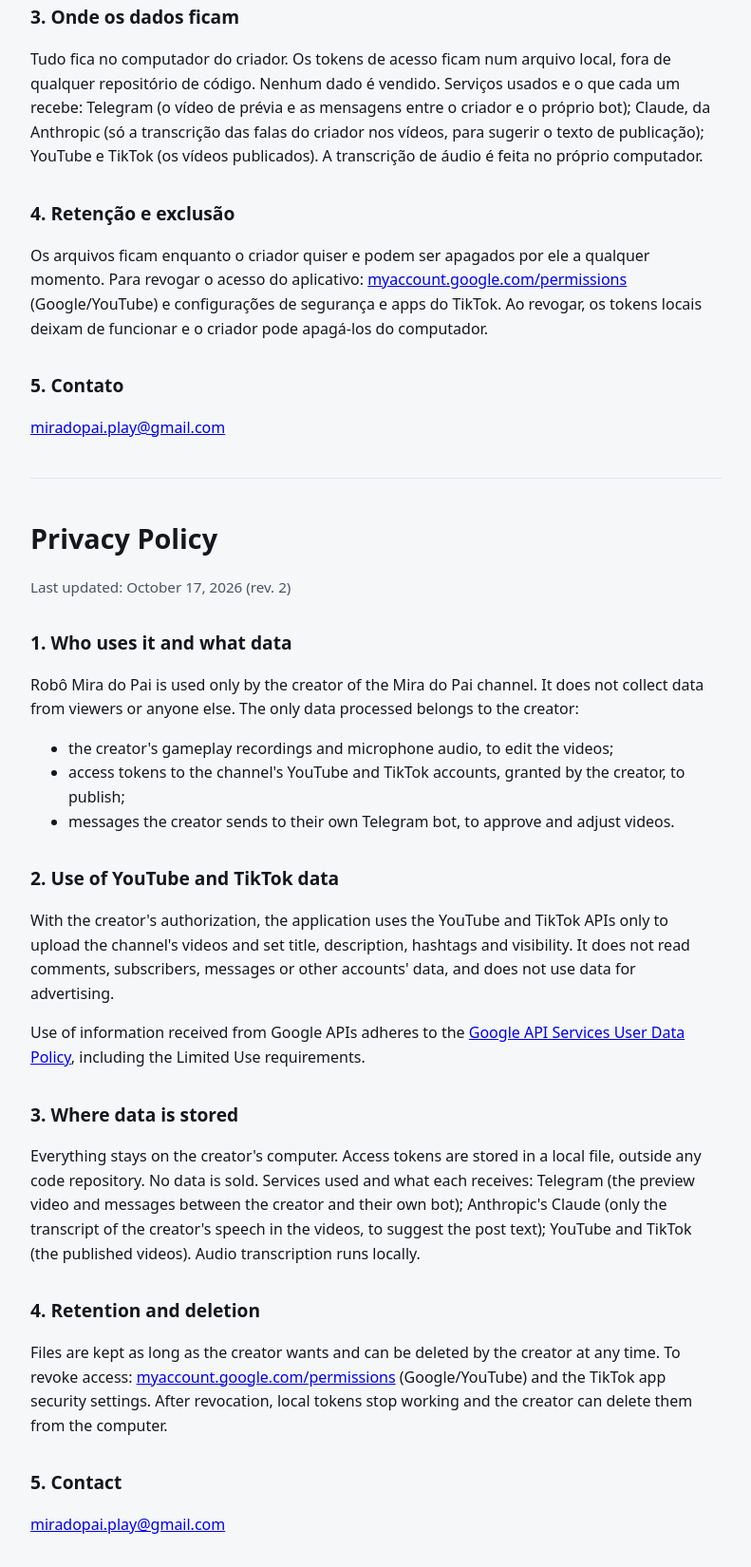
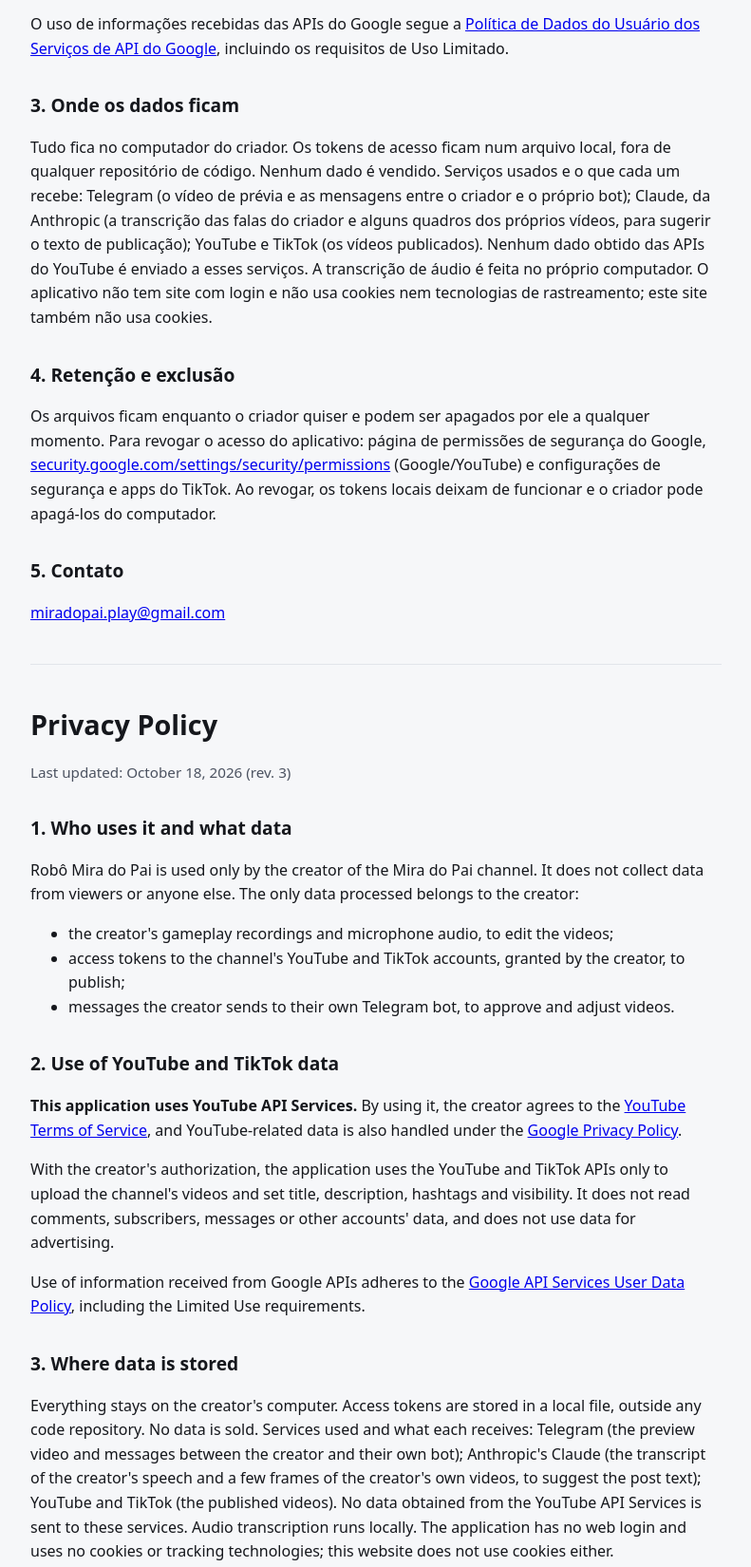
Before and after one commit to Gestor-creator/robo-mira-do-pai, a plain HTML site: page privacidade.html in a window 1280 px wide. Shown: the part 694-2344 px from the top of the page at 95% size, without its empty margins (244-1035 px from the left). Drawn offline with Linux system fonts and the light colour scheme.

Commit message:
Site: requisitos dos Serviços de API do YouTube (aviso de uso, Termos do YouTube, Política do Google, cookies, revogação) e quadros enviados ao Claude

```diff
--- a/privacidade.html
+++ b/privacidade.html
@@ -12,7 +12,7 @@
 <header>
   <a href="index.html">← Robô Mira do Pai</a>
   <h1>Política de Privacidade</h1>
-  <p class="suave">Última atualização: 17/10/2026 (rev. 2)</p>
+  <p class="suave">Última atualização: 18/10/2026 (rev. 3)</p>
 </header>
 
 <h2>1. Quem usa e quais dados</h2>
@@ -25,6 +25,9 @@
 </ul>
 
 <h2>2. Uso dos dados do YouTube e do TikTok</h2>
+<p><strong>Este aplicativo usa os Serviços de API do YouTube.</strong> Ao usá-lo, o criador concorda com os
+<a href="https://www.youtube.com/t/terms">Termos de Serviço do YouTube</a>, e os dados ligados ao YouTube são tratados
+também conforme a <a href="https://www.google.com/policies/privacy">Política de Privacidade do Google</a>.</p>
 <p>Com a autorização do criador, o aplicativo usa as APIs do YouTube e do TikTok apenas para enviar os vídeos do canal
 e definir título, descrição, hashtags e visibilidade. Ele não lê comentários, inscritos, mensagens nem dados de outras
 contas, e não usa os dados para publicidade.</p>
@@ -35,12 +38,16 @@
 <h2>3. Onde os dados ficam</h2>
 <p>Tudo fica no computador do criador. Os tokens de acesso ficam num arquivo local, fora de qualquer repositório de
 código. Nenhum dado é vendido. Serviços usados e o que cada um recebe: Telegram (o vídeo de prévia e as mensagens entre o
-criador e o próprio bot); Claude, da Anthropic (só a transcrição das falas do criador nos vídeos, para sugerir o texto de
-publicação); YouTube e TikTok (os vídeos publicados). A transcrição de áudio é feita no próprio computador.</p>
+criador e o próprio bot); Claude, da Anthropic (a transcrição das falas do criador e alguns quadros dos próprios vídeos, para sugerir o
+texto de publicação); YouTube e TikTok (os vídeos publicados). Nenhum dado obtido das APIs do YouTube é enviado a esses
+serviços. A transcrição de áudio é feita no próprio computador. O aplicativo não tem site com login e não usa cookies
+nem tecnologias de rastreamento; este site também não usa cookies.</p>
 
 <h2>4. Retenção e exclusão</h2>
 <p>Os arquivos ficam enquanto o criador quiser e podem ser apagados por ele a qualquer momento. Para revogar o acesso
-do aplicativo: <a href="https://myaccount.google.com/permissions">myaccount.google.com/permissions</a> (Google/YouTube)
+do aplicativo: página de permissões de segurança do Google,
+<a href="https://security.google.com/settings/security/permissions">security.google.com/settings/security/permissions</a>
+(Google/YouTube)
 e configurações de segurança e apps do TikTok. Ao revogar, os tokens locais deixam de funcionar e o criador pode apagá-los do computador.</p>
 
 <h2>5. Contato</h2>
@@ -49,7 +56,7 @@
 <hr>
 
 <h1>Privacy Policy</h1>
-<p class="suave">Last updated: October 17, 2026 (rev. 2)</p>
+<p class="suave">Last updated: October 18, 2026 (rev. 3)</p>
 <h2>1. Who uses it and what data</h2>
 <p>Robô Mira do Pai is used only by the creator of the Mira do Pai channel. It does not collect data from viewers or
 anyone else. The only data processed belongs to the creator:</p>
@@ -59,6 +66,9 @@
   <li>messages the creator sends to their own Telegram bot, to approve and adjust videos.</li>
 </ul>
 <h2>2. Use of YouTube and TikTok data</h2>
+<p><strong>This application uses YouTube API Services.</strong> By using it, the creator agrees to the
+<a href="https://www.youtube.com/t/terms">YouTube Terms of Service</a>, and YouTube-related data is also handled under the
+<a href="https://www.google.com/policies/privacy">Google Privacy Policy</a>.</p>
 <p>With the creator's authorization, the application uses the YouTube and TikTok APIs only to upload the channel's
 videos and set title, description, hashtags and visibility. It does not read comments, subscribers, messages or other
 accounts' data, and does not use data for advertising.</p>
@@ -68,11 +78,14 @@
 <h2>3. Where data is stored</h2>
 <p>Everything stays on the creator's computer. Access tokens are stored in a local file, outside any code repository.
 No data is sold. Services used and what each receives: Telegram (the preview video and messages between the creator and
-their own bot); Anthropic's Claude (only the transcript of the creator's speech in the videos, to suggest the post text);
-YouTube and TikTok (the published videos). Audio transcription runs locally.</p>
+their own bot); Anthropic's Claude (the transcript of the creator's speech and a few frames of the creator's own videos, to
+suggest the post text); YouTube and TikTok (the published videos). No data obtained from the YouTube API Services is
+sent to these services. Audio transcription runs locally. The application has no web login and uses no cookies or
+tracking technologies; this website does not use cookies either.</p>
 <h2>4. Retention and deletion</h2>
-<p>Files are kept as long as the creator wants and can be deleted by the creator at any time. To revoke access:
-<a href="https://myaccount.google.com/permissions">myaccount.google.com/permissions</a> (Google/YouTube) and the TikTok
+<p>Files are kept as long as the creator wants and can be deleted by the creator at any time. To revoke access: the Google security settings page,
+<a href="https://security.google.com/settings/security/permissions">security.google.com/settings/security/permissions</a>
+(Google/YouTube) and the TikTok
 app security settings. After revocation, local tokens stop working and the creator can delete them from the computer.</p>
 <h2>5. Contact</h2>
 <p><a href="mailto:miradopai.play@gmail.com">miradopai.play@gmail.com</a></p>
```
Also changed, not shown: index.html (+3 -0 lines), termos.html (+4 -0 lines).
